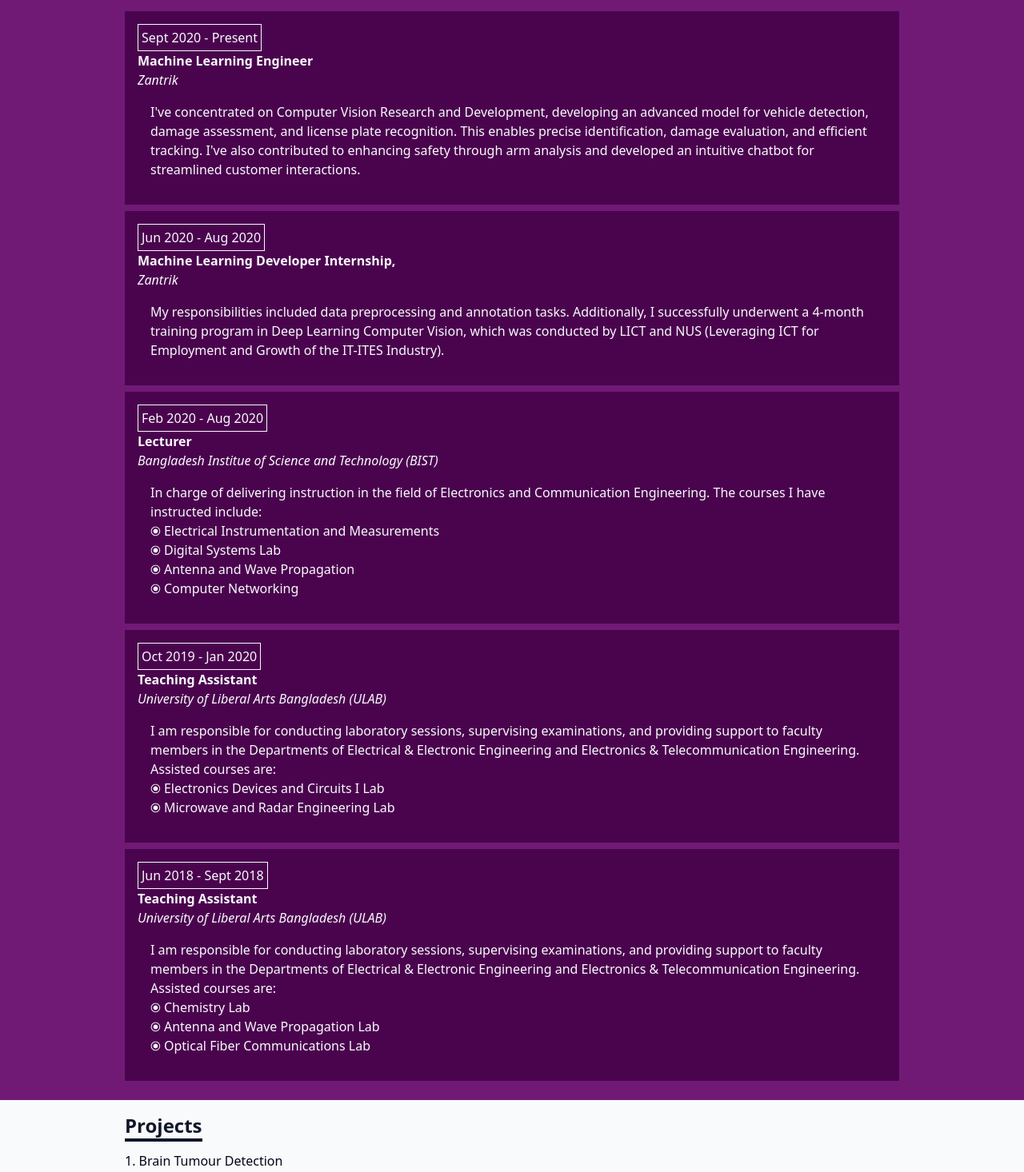
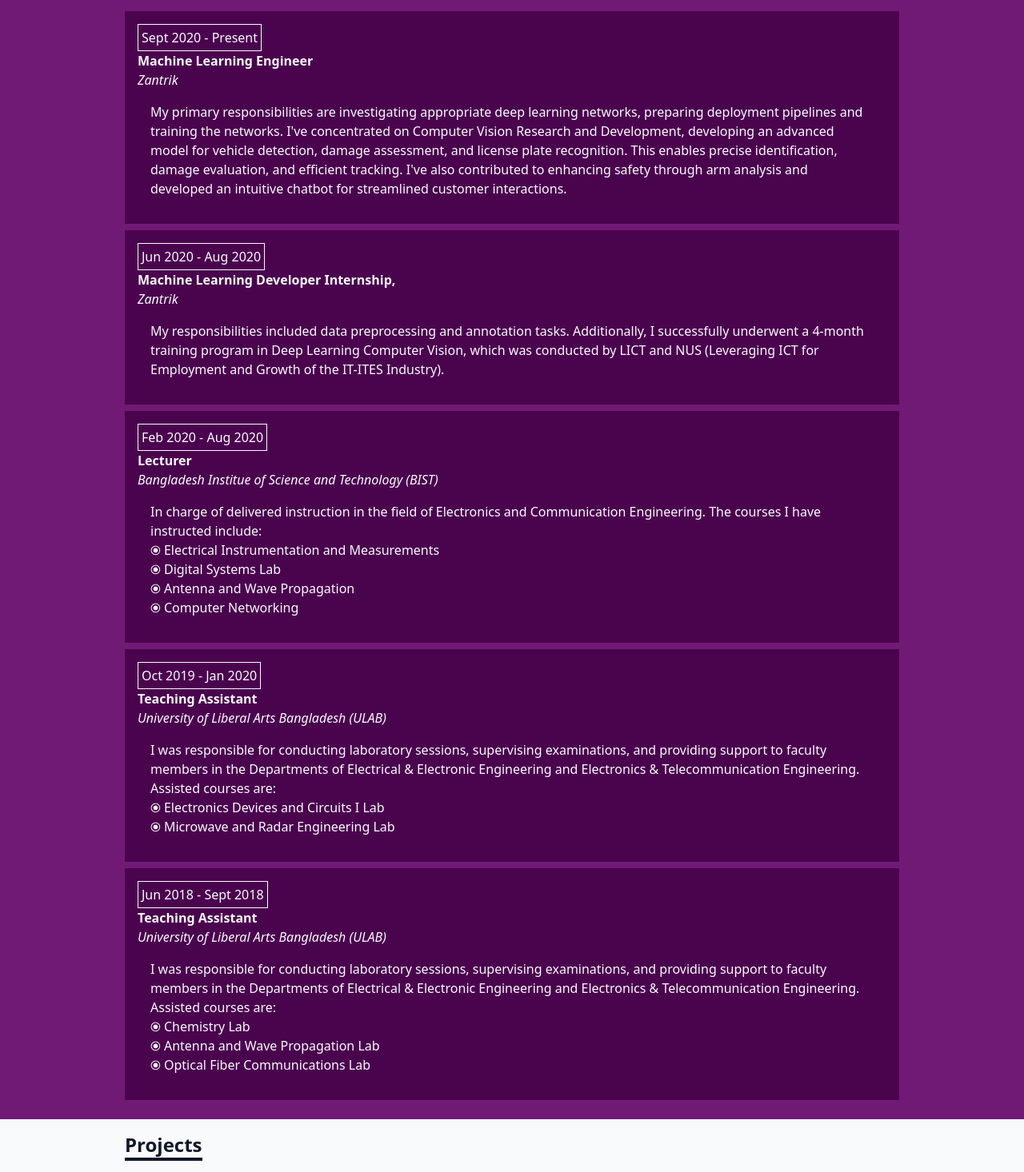
Before and after one commit to MethilaRaya/profile, a React (Create React App) app: page / in a window 1280 px wide. Shown: the part 3900-5366 px from the top of the page at 80% size. Built offline with nearby package versions, Linux system fonts and the light colour scheme; the HTML template or start-up script is replaced by a standard one.

Commit message:
text changed in experience section

```diff
--- a/src/components/Experience.jsx
+++ b/src/components/Experience.jsx
@@ -16,7 +16,7 @@
             dateColor="#f9fafc"
             name="Machine Learning Engineer"
             company="Zantrik"
-            description="I've concentrated on Computer Vision Research and Development, developing an advanced model for vehicle detection, damage assessment, and license plate recognition. This enables precise identification, damage evaluation, and efficient tracking. I've also contributed to enhancing safety through arm analysis and developed an intuitive chatbot for streamlined customer interactions."
+            description="My primary responsibilities are investigating appropriate deep learning networks, preparing deployment pipelines and training the networks. I've concentrated on Computer Vision Research and Development, developing an advanced model for vehicle detection, damage assessment, and license plate recognition. This enables precise identification, damage evaluation, and efficient tracking. I've also contributed to enhancing safety through arm analysis and developed an intuitive chatbot for streamlined customer interactions."
           />
 
           <ExperienceItem
@@ -32,7 +32,7 @@
             dateColor="#f9fafc"
             name="Lecturer"
             company="Bangladesh Institue of Science and Technology (BIST)"
-            description="In charge of delivering instruction in the field of Electronics and Communication Engineering. The courses I have instructed include:
+            description="In charge of delivered instruction in the field of Electronics and Communication Engineering. The courses I have instructed include:
 ⦿ Electrical Instrumentation and Measurements
 ⦿ Digital Systems Lab
 ⦿ Antenna and Wave Propagation
@@ -44,7 +44,7 @@
             dateColor="#f9fafc"
             name="Teaching Assistant"
             company="University of Liberal Arts Bangladesh (ULAB)"
-            description="I am responsible for conducting laboratory sessions, supervising examinations, and providing support to faculty members in the Departments of Electrical & Electronic Engineering and Electronics & Telecommunication Engineering. Assisted courses are:
+            description="I was responsible for conducting laboratory sessions, supervising examinations, and providing support to faculty members in the Departments of Electrical & Electronic Engineering and Electronics & Telecommunication Engineering. Assisted courses are:
 ⦿ Electronics Devices and Circuits I Lab
 ⦿ Microwave and Radar Engineering Lab"
           />
@@ -54,7 +54,7 @@
             dateColor="#f9fafc"
             name="Teaching Assistant"
             company="University of Liberal Arts Bangladesh (ULAB)"
-            description="I am responsible for conducting laboratory sessions, supervising examinations, and providing support to faculty members in the Departments of Electrical & Electronic Engineering and Electronics & Telecommunication Engineering. Assisted courses are:
+            description="I was responsible for conducting laboratory sessions, supervising examinations, and providing support to faculty members in the Departments of Electrical & Electronic Engineering and Electronics & Telecommunication Engineering. Assisted courses are:
 ⦿ Chemistry Lab
 ⦿ Antenna and Wave Propagation Lab
 ⦿ Optical Fiber Communications Lab"
```
